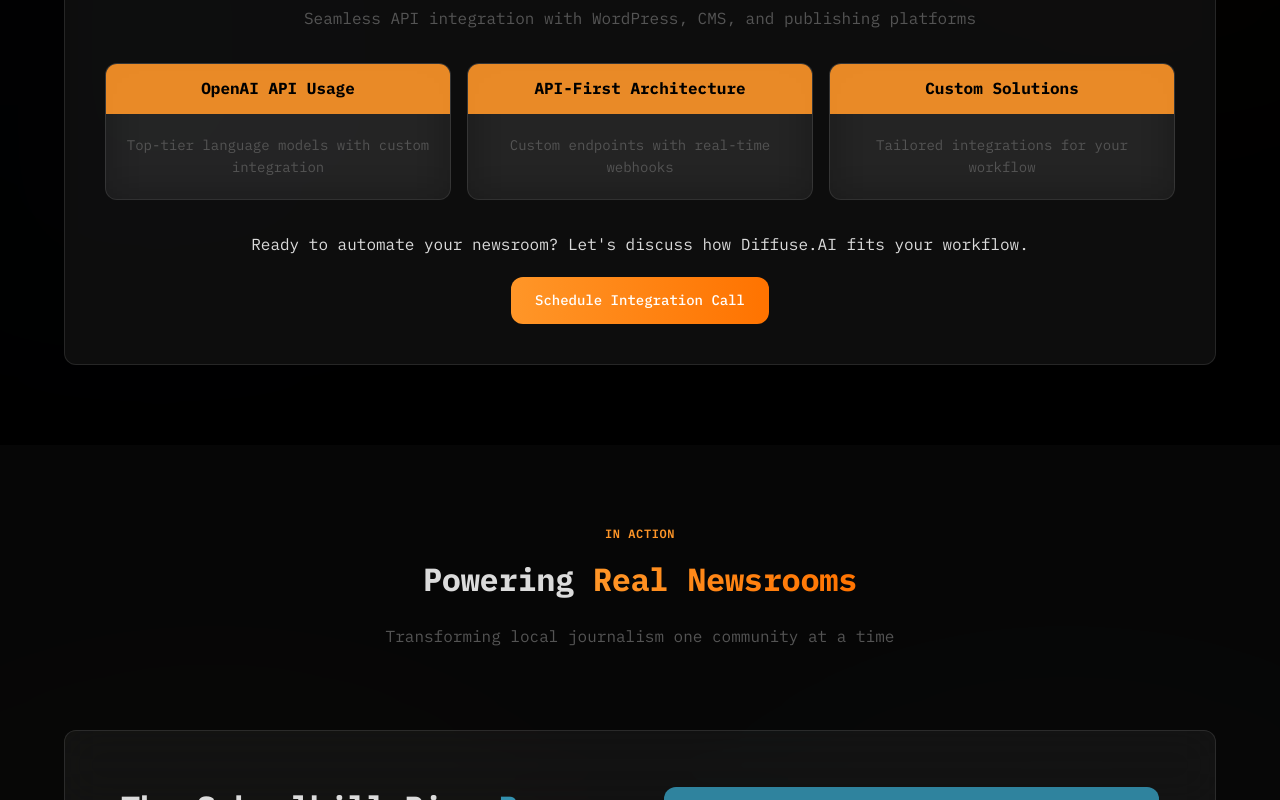
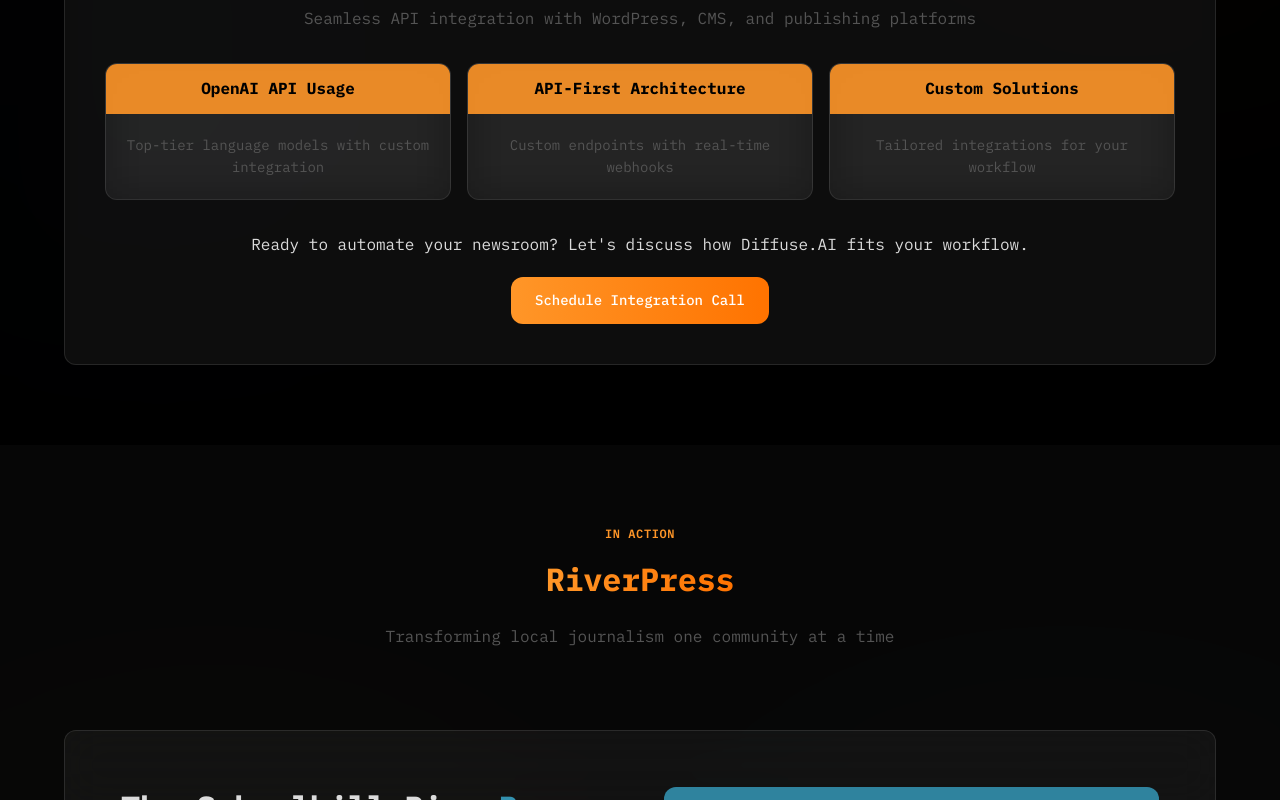
Before and after one commit to prestonschlagheck/diffuse.ai, a Next.js app: page / in a window 1280 px wide. Shown: the part 2786-3586 px from the top of the page. Built offline with nearby package versions, Linux system fonts and the light colour scheme.

Commit message:
Change Use Cases section title to 'RiverPress'

```diff
--- a/components/UseCases.tsx
+++ b/components/UseCases.tsx
@@ -22,7 +22,7 @@
               In Action
             </span>
             <h2 className="text-heading-xl font-bold mb-6">
-              Powering <span className="gradient-text">Real Newsrooms</span>
+              <span className="gradient-text">RiverPress</span>
             </h2>
             <p className="text-body-md text-medium-gray">
               Transforming local journalism one community at a time
```
